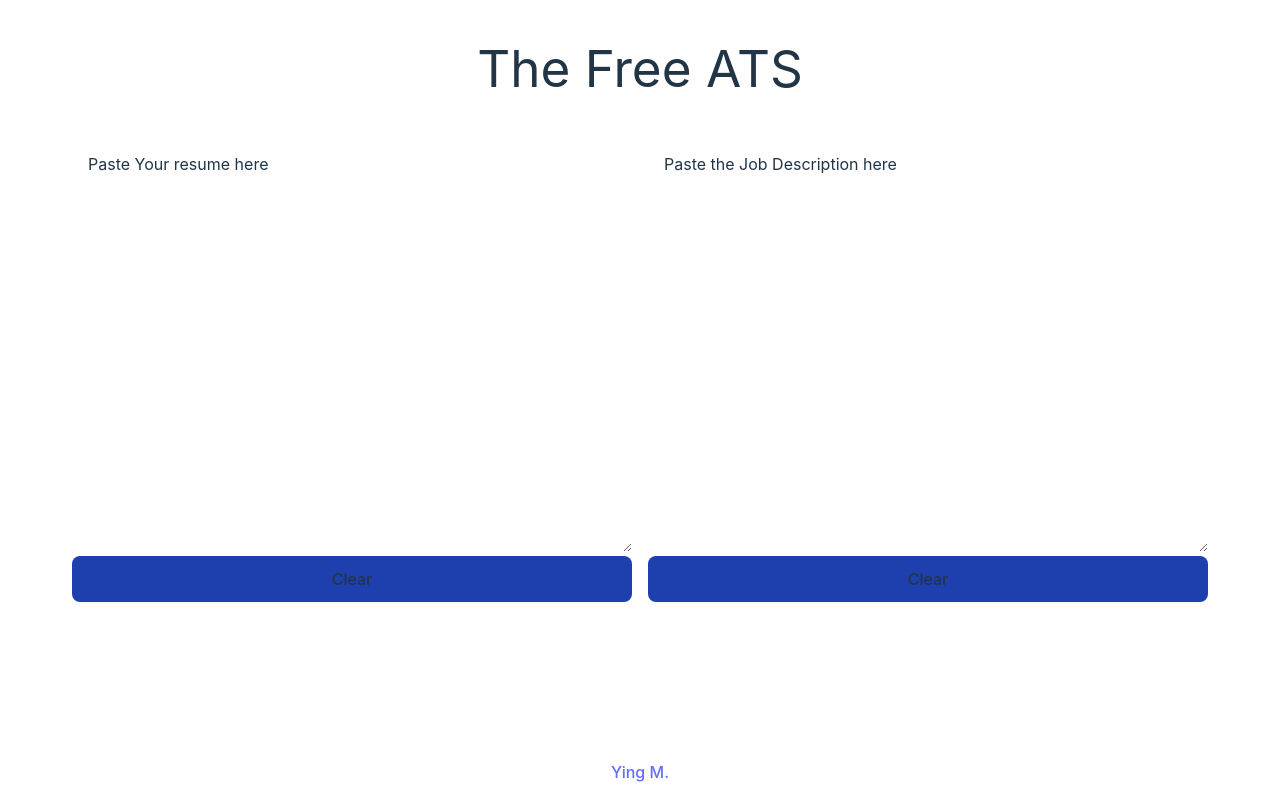
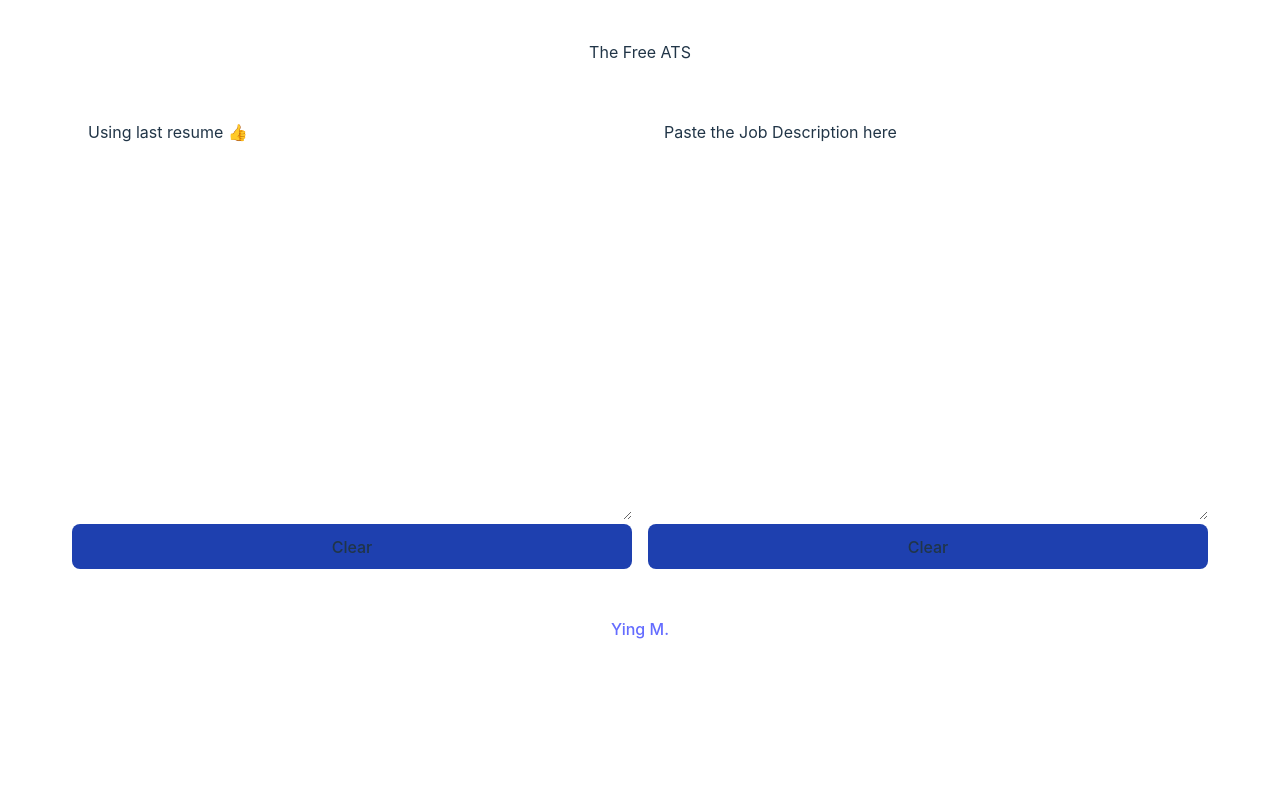
Before and after one commit to Ymahasin/ats, a React (Vite) app: page / in a window 1280 px wide. Built offline with nearby package versions, Linux system fonts and the light colour scheme.

Commit message:
refactored out ATS component. Add hints

```diff
--- a/package.json
+++ b/package.json
@@ -2,11 +2,10 @@
   "name": "ats-resume-parser",
   "private": true,
   "version": "0.0.0",
-  "homepage": "https://ymahasin.github.io/ats/",
   "type": "module",
   "scripts": {
     "dev": "vite",
-    "build": "tsc && vite build --mode production && cp ./dist/index.html ./dist/404.html",
+    "build": "tsc -b && vite build",
     "lint": "eslint . --ext ts,tsx --report-unused-disable-directives --max-warnings 0",
     "preview": "vite preview"
   },
--- a/src/App.tsx
+++ b/src/App.tsx
@@ -1,94 +1,19 @@
 import "./index.css";
-import { useEffect, useState } from "react";
-import { Input } from "./components/Input";
-import { Stats } from "./components/Stats";
-import { MatchGauge } from "./components/MatchGauge";
-import { getMatchScore } from "./helpers/CalculateMatch";
-import { Values, wordObject } from "./types/Words";
-import { Tips } from "./components/Tips";
 import { Credits } from "./components/Credits";
+import { ATS } from "./components/ATS";
 
 function App() {
-  // contains the resume body as a map of words (that have been cleaned and validated) and their count
-  const [resumeBody, setResumeBody] = useState(new Map());
-  // contains the job description body as a map of words (that have been cleaned and validated) and their count
-  const [descriptionBody, setDescriptionBody] = useState(new Map());
-  // contains the match score between the resume and the job description as a percentage
-  const [match, setMatch] = useState(0);
-  // contains the all the words from the Resume, sorted in descending order of count
-  const [topResumeWords, setTopResumeWords] = useState<[string, wordObject][]>(
-    []
-  );
-  // contains the all the words from the Job Description, sorted in descending order of count
-  const [topDescriptionWords, setTopDescriptionWords] = useState<
-    [string, wordObject][]
-  >([]);
-  const [values, setValues] = useState<Values>({} as Values);
+  return (
+    <div className="w-screen">
+      <header className="flex justify-center mt-10">The Free ATS</header>
 
-  useEffect(() => {
-    const resume = Array.from(resumeBody).sort(
-      (a, b) => b[1].count - a[1].count
-    );
-    const description = Array.from(descriptionBody).sort(
-      (a, b) => b[1].count - a[1].count
-    );
+      <ATS />
 
-    setTopResumeWords(resume);
-    setTopDescriptionWords(description);
-    const [score, rank] = getMatchScore(resumeBody, descriptionBody);
-    setMatch(score);
-    setValues(rank as Values);
-  }, [resumeBody, descriptionBody]);
-
-  return (
-    <div className="">
-      <h1 className="flex justify-center w-screen mt-10">The Free ATS</h1>
-
-      <div className="flex flex-row justify-center w-screen mt-10">
-        <div className="mr-2">
-          <Input title={"Paste Your resume here"} setBody={setResumeBody} />
-        </div>
-        <div className="ml-2">
-          <Input
-            title={"Paste the Job Description here"}
-            setBody={setDescriptionBody}
-          />
-        </div>
-      </div>
-
-      {resumeBody.size > 0 && descriptionBody.size > 0 && match && (
-        <div className="flex justify-center mt-14 mx-14 bg-white text-black rounded-lg">
-          <MatchGauge match={match} />
-          <Tips values={values} match={match} />
-        </div>
-      )}
-      {resumeBody.size > 0 && descriptionBody.size > 0 && (
-        <div className="flex justify-center w-screen mt-14">
-          <Stats
-            topResumeWords={topResumeWords}
-            topDescriptionWords={topDescriptionWords}
-          />
-        </div>
-      )}
-
-      <div className="flex flex-row w-screen absolute bottom-0 justify-center p-4">
+      <footer className="flex flex-row h-8 mt-12 bottom-0 justify-center">
         <Credits />
-      </div>
+      </footer>
     </div>
   );
 }
 
 export default App;
-
-/**
- * ideas:
- *  - add button to use last Resume (saved to localstorage)
- *  - Estimate salary based on the job description (look for $ signs)
- *  - add education requirement
- *  - change how we check the score for education from (bs === bachelors) to (education.includes("bs") || education.includes("bachelors"))
- *  - add tips on how to improve the resume
- *    - add a list of missing words. "Try mentioning XXX"
- *    - add a list of low count words. "Try increasing XXX"
- *    - For educaiton. If BS vs Bachelors, tell them that they meet the requirement but may want to change the wording
- *  - add AI to say if they may be a good fit?
- */
--- /dev/null
+++ b/src/components/ATS.tsx
@@ -0,0 +1,96 @@
+import { useEffect, useState } from "react";
+import { Input } from "./Input";
+import { Stats } from "./Stats";
+import { MatchGauge } from "./MatchGauge";
+import { getMatchScore } from "../helpers/CalculateMatch";
+import { Values, wordObject } from "../types/Words";
+import { Tips } from "./Tips";
+
+export const ATS = () => {
+  // contains the resume body as a map of words (that have been cleaned and validated) and their count
+  const [resumeBody, setResumeBody] = useState(new Map());
+  // contains the job description body as a map of words (that have been cleaned and validated) and their count
+  const [descriptionBody, setDescriptionBody] = useState(new Map());
+  // contains the match score between the resume and the job description as a percentage
+  const [match, setMatch] = useState(0);
+  // contains the all the words from the Resume, sorted in descending order of count
+  const [topResumeWords, setTopResumeWords] = useState<[string, wordObject][]>(
+    []
+  );
+  // contains the all the words from the Job Description, sorted in descending order of count
+  const [topDescriptionWords, setTopDescriptionWords] = useState<
+    [string, wordObject][]
+  >([]);
+  const [values, setValues] = useState<Values>({} as Values);
+
+  useEffect(() => {
+    // get from localstorage
+    if (
+      localStorage.getItem("resume") !== null &&
+      localStorage.getItem("resume") !== undefined
+    ) {
+      const resume = JSON.parse(localStorage.getItem("resume")!);
+      setResumeBody(new Map(resume));
+      console.log(`resume laoded from LS`);
+    }
+  }, []);
+
+  useEffect(() => {
+    // save to localstorage
+    if (resumeBody.size > 0) {
+      localStorage.setItem(`resume`, JSON.stringify(Array.from(resumeBody)));
+      console.log(`saved to localstorage`);
+      localStorage.getItem("resume");
+    }
+  }, [resumeBody]);
+
+  useEffect(() => {
+    const resume = Array.from(resumeBody).sort(
+      (a, b) => b[1].count - a[1].count
+    );
+    const description = Array.from(descriptionBody).sort(
+      (a, b) => b[1].count - a[1].count
+    );
+
+    setTopResumeWords(resume);
+    setTopDescriptionWords(description);
+    const [score, rank] = getMatchScore(resumeBody, descriptionBody);
+    setMatch(score);
+    setValues(rank as Values);
+  }, [resumeBody, descriptionBody]);
+
+  return (
+    <div>
+      <div className="flex flex-row justify-center mt-10">
+        <div className="mr-2">
+          <Input
+            title={"Paste Your resume here"}
+            body={resumeBody}
+            setBody={setResumeBody}
+          />
+        </div>
+        <div className="ml-2">
+          <Input
+            title={"Paste the Job Description here"}
+            setBody={setDescriptionBody}
+          />
+        </div>
+      </div>
+
+      {resumeBody.size > 0 && descriptionBody.size > 0 && match && (
+        <div className="flex justify-center mt-14 mx-12 py-4 bg-white text-black rounded-lg">
+          <MatchGauge match={match} />
+          <Tips values={values} match={match} />
+        </div>
+      )}
+      {resumeBody.size > 0 && descriptionBody.size > 0 && (
+        <div className="flex justify-center w-screen mt-14">
+          <Stats
+            topResumeWords={topResumeWords}
+            topDescriptionWords={topDescriptionWords}
+          />
+        </div>
+      )}
+    </div>
+  );
+};
--- a/src/components/Input.tsx
+++ b/src/components/Input.tsx
@@ -3,10 +3,11 @@ import { validateInput } from "../helpers/ValidateText";
 
 type InputProps = {
   title: string;
+  body?: Map<string, number>;
   setBody: (map: Map<string, number>) => void;
 };
-export const Input = ({ title, setBody }: InputProps) => {
-  const [value, setvalue] = useState(title);
+export const Input = ({ title, body, setBody }: InputProps) => {
+  const [value, setvalue] = useState(body ? "Using last resume 👍" : title);
 
   const handleChange = (e: { target: { value: string } }) => {
     setvalue(e.target.value);
--- a/src/components/MatchGauge.tsx
+++ b/src/components/MatchGauge.tsx
@@ -14,10 +14,8 @@ export const MatchGauge = ({ match }: GaugeChartProps) => {
       type: "gauge",
       backgroundColor: "white",
       plotShadow: true,
-      //   height: "50%",
       width: 400,
       height: 250,
-      //   padding: 10,
       spacing: [10, 0, 0, 0],
     },
 
@@ -35,7 +33,6 @@ export const MatchGauge = ({ match }: GaugeChartProps) => {
       size: "100%",
     },
 
-    // the match axis
     yAxis: {
       min: 0,
       max: 100,
--- a/src/components/Stats.tsx
+++ b/src/components/Stats.tsx
@@ -35,8 +35,8 @@ export const Stats = ({ topResumeWords, topDescriptionWords }: StatsProps) => {
 
   const topTechWords = () => {
     return (
-      <div className="flex flex-col mt-4 w-96">
-        <h2>Top tech words</h2>
+      <div className="flex flex-col mt-14 w-96">
+        <h2>Top Tech words comparison</h2>
 
         <div className="flex flex-row justify-between mt-4">
           <ul>
@@ -66,12 +66,7 @@ export const Stats = ({ topResumeWords, topDescriptionWords }: StatsProps) => {
 
   return (
     <div>
-      <p className="font-xs">Skill Comparison</p>
-      <br />
       {topWords()}
-      <br />
-      <br />
-      <br />
       {topTechWords()}
     </div>
   );
```
Also changed, not shown: src/components/Tips.tsx (+29 -13 lines), src/helpers/CalculateMatch.ts (+0 -15 lines), 1 other file (tests, documents, lock files or other folders).
